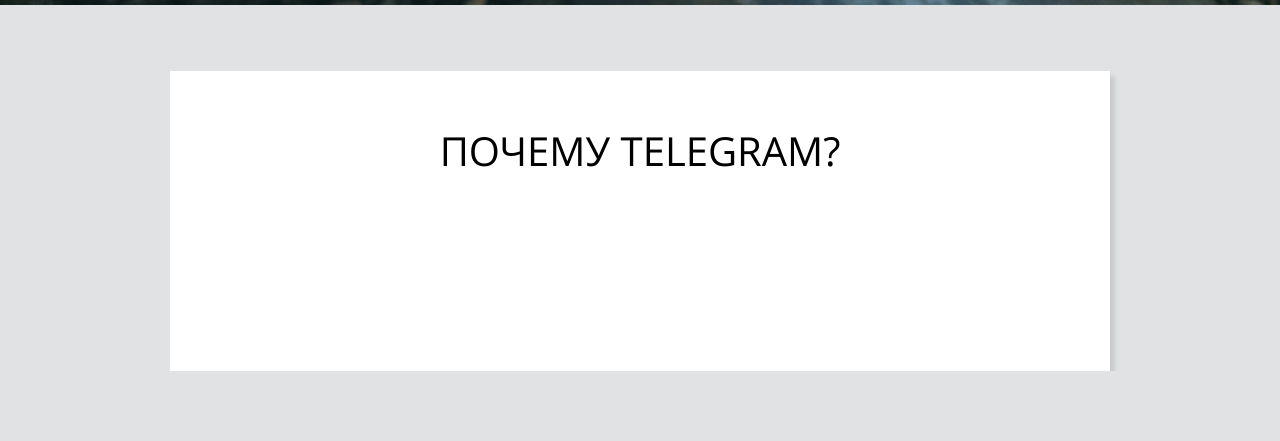
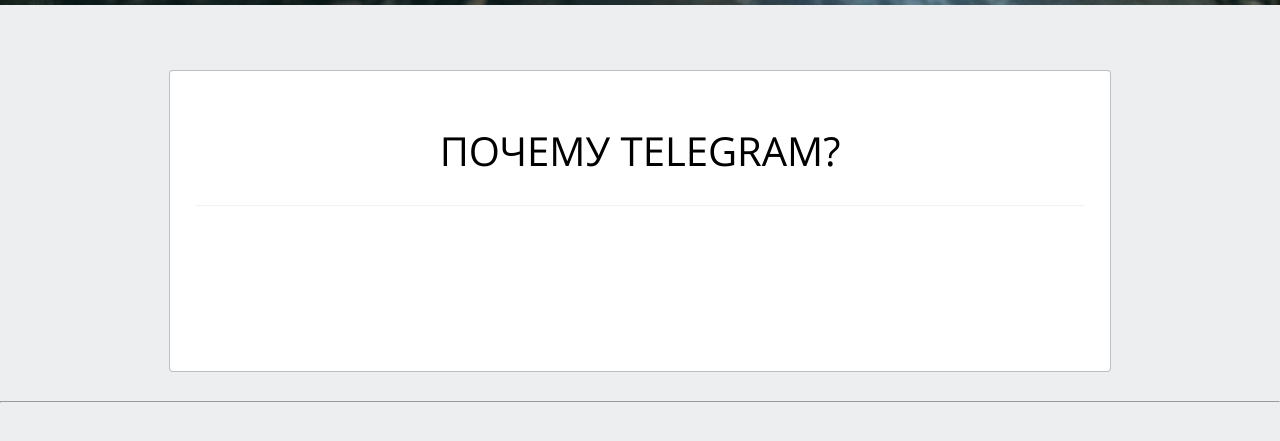
Before and after one commit to ascns/ascns.github.io, a plain HTML site: page index.html in a window 1280 px wide. Shown: the part 719-1160 px from the top of the page. Before the commit the page ends 1090 px from the top, so only its background shows below. Drawn offline with Linux system fonts and the light colour scheme.

Commit message:
first commit

```diff
--- a/css/style.css
+++ b/css/style.css
@@ -2,7 +2,7 @@ body {
 			margin:0px;
 			padding:0px;
 			font-family: Open-Sans;
-			background-color: #e1e2e4;
+			background-color: #edeef0;
 		}
 @font-face {
     font-family: Open-Sans;
@@ -75,12 +75,14 @@ button:active{
 .cont {
 	margin: 0 auto;
 	background: #fff;
-	box-shadow: 5px 5px 4px rgba(0,0,0,.1);
+	box-shadow: 0 0 0 1px rgba(0,0,0,.2);
 	box-sizing: border-box;
 	height: 300px;
-	border: 3px;
+	border-radius: 3px;
 	padding: 25px 25px;
 	max-width: 940px;
+	bottom: 10px;
+	margin-bottom: 30px;
 
 }
 h1 {
@@ -100,3 +102,11 @@ p {
 .content_view {
 	text-align: right;
 }
+.about_site {
+	height: 60px;
+}
+.qwe {
+	border: none;
+	background-color: #f1f2f4;
+	height: 1px;
+}
--- a/index.html
+++ b/index.html
@@ -25,7 +25,11 @@
 	<!--Блоки Блога-->
 	<div class="cont">
 	<h1>Почему Telegram?</h1>
+	<hr class="qwe">
 	<p></p>
+	</div>
+	<div class="about_site">
+	<hr>
 	</div>
 </body>
 </html>
```
